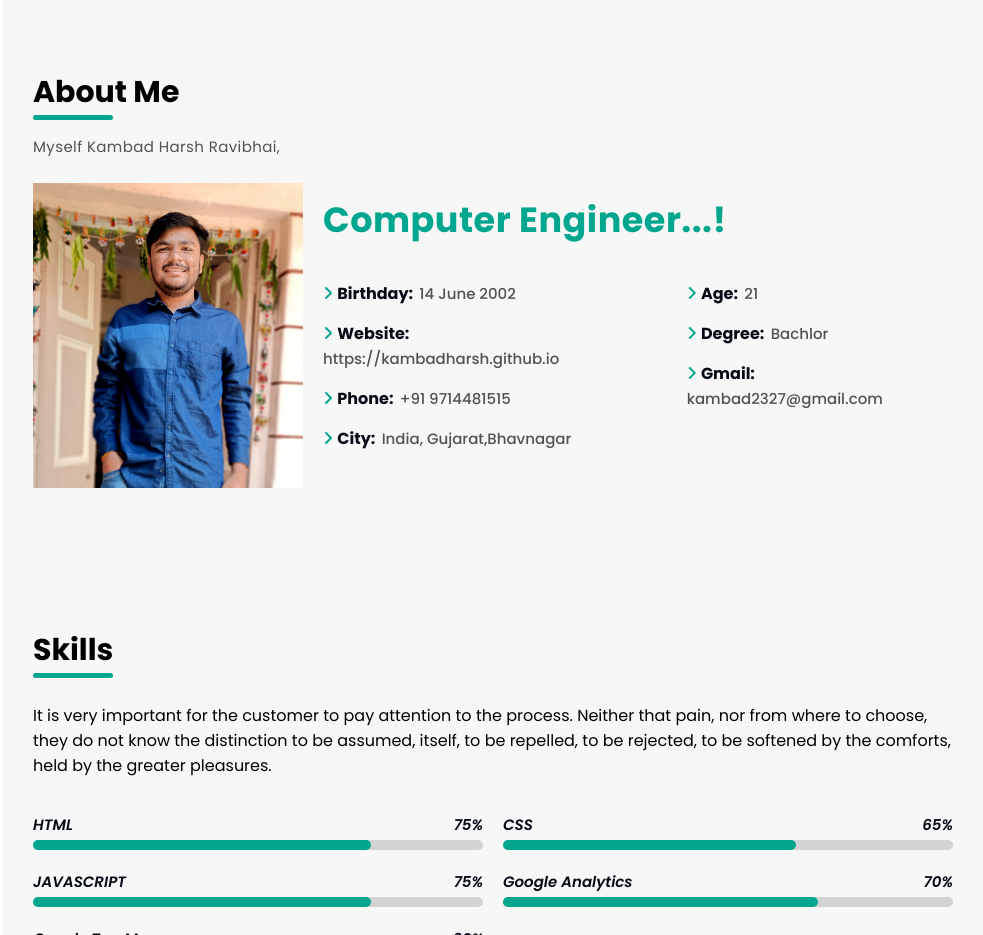
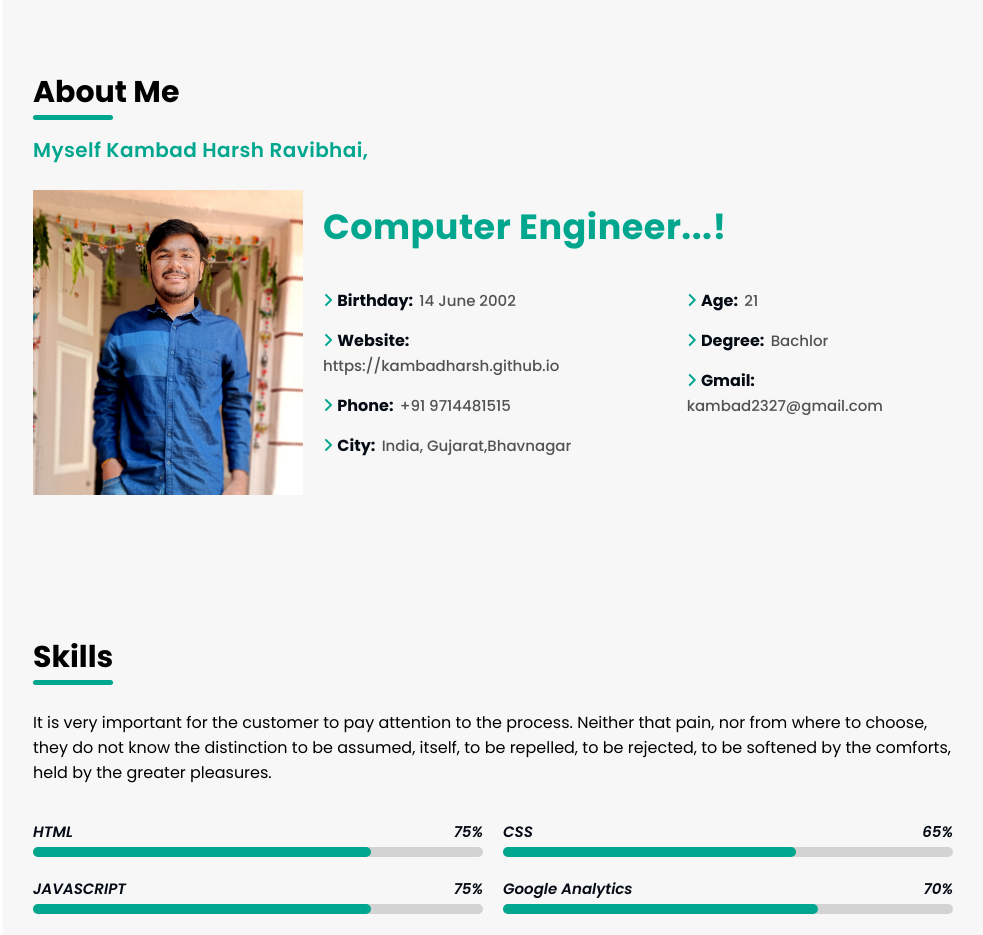
Before and after one commit to KambadHarsh/My-Porfolio, a plain HTML site: page index.html in a window 1280 px wide. Shown: the part 800-1735 px from the top of the page, without its empty margins (297-1280 px from the left). Drawn offline with nearby package versions, Linux system fonts and the light colour scheme.

Commit message:
Update STYLE.css

```diff
--- a/STYLE.css
+++ b/STYLE.css
@@ -233,10 +233,10 @@ main{
     border-radius: 3px;
 }
 #about .divider ~p{
-    color: var(--textColor);
-    font-size: 15px;
+    color: var(--themeColor);
+    font-size: 20px;
     letter-spacing: 0.4px;
-    font-weight: 400;
+    font-weight: 600;
     margin-top: 15px;
 }
 
```
